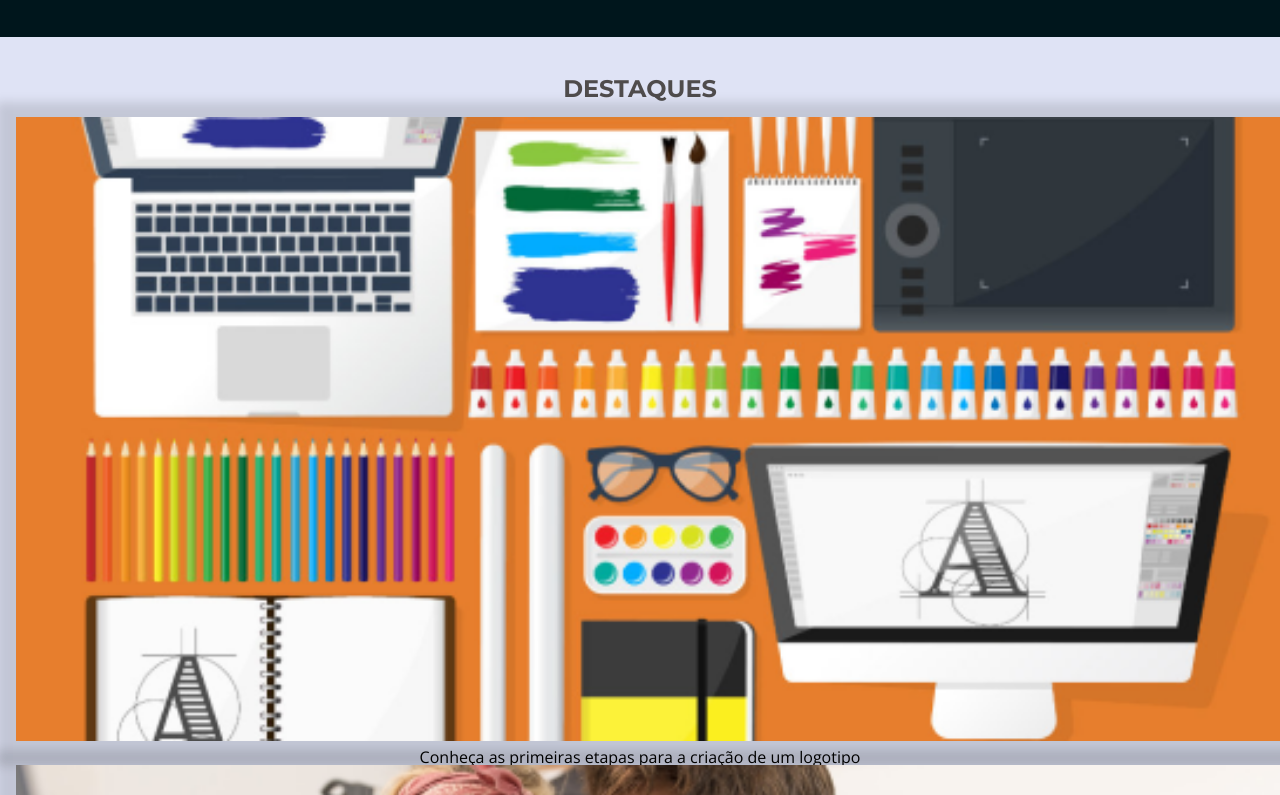
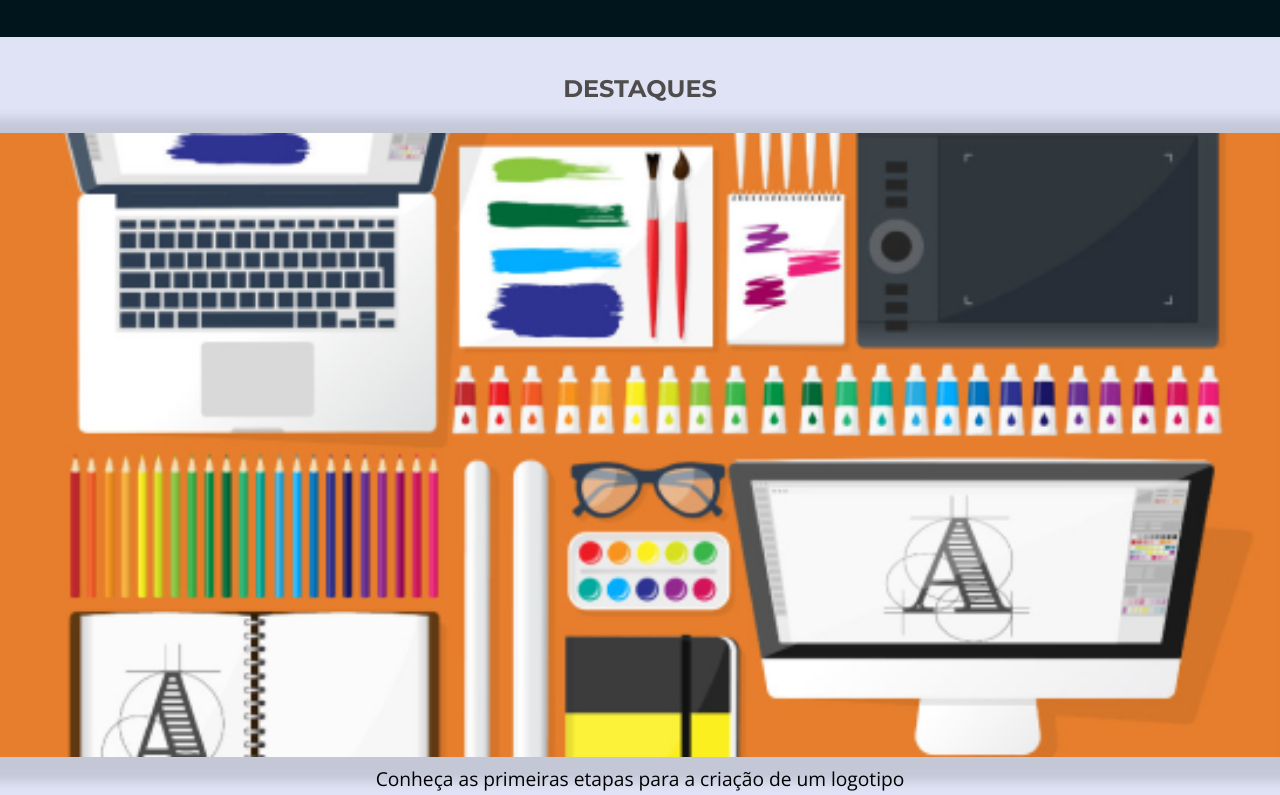
Before and after one commit to Ian-Alemida/Apeperia, a plain HTML site: page index.html in a window 1280 px wide. Shown: the part 372-1167 px from the top of the page. Drawn offline with nearby package versions, Linux system fonts and the light colour scheme.

Commit message:
customizando highlights

```diff
--- a/css/highlights.css
+++ b/css/highlights.css
@@ -1,6 +1,6 @@
 .highlights{
     background-color: var(--bg-highlights);
-    padding: 2.5rem 1rem;
+    padding: 2.5rem 0;
     text-align: center;
 }
 
@@ -9,13 +9,16 @@
     font-size: 1.5rem;
     font-family: var(--montserrat);
     font-weight: 700;
-    margin-bottom: 1rem;
+    margin-bottom: 2rem;
+    text-align: center;
     text-transform: uppercase;
 }
 
 .highlights__panel{
+    align-items: center;
     display: flex;
     flex-direction: column;
+    margin-bottom: 2rem;
 }
 
 .highlights__panel-img{
@@ -23,3 +26,15 @@
     box-shadow: 0 5px 10px 20px #00000020;
     margin-bottom: .5rem;
 }
+
+.highlights__panel-text{
+    font-size: 1.2rem;
+    line-height: normal;
+    margin: 0 1.5rem;
+    text-align: initial;
+}
+
+.highlights__button{
+    border: 1px solid var(--vermelho-forte);
+    color: var(--vermelho-forte);
+}
```
